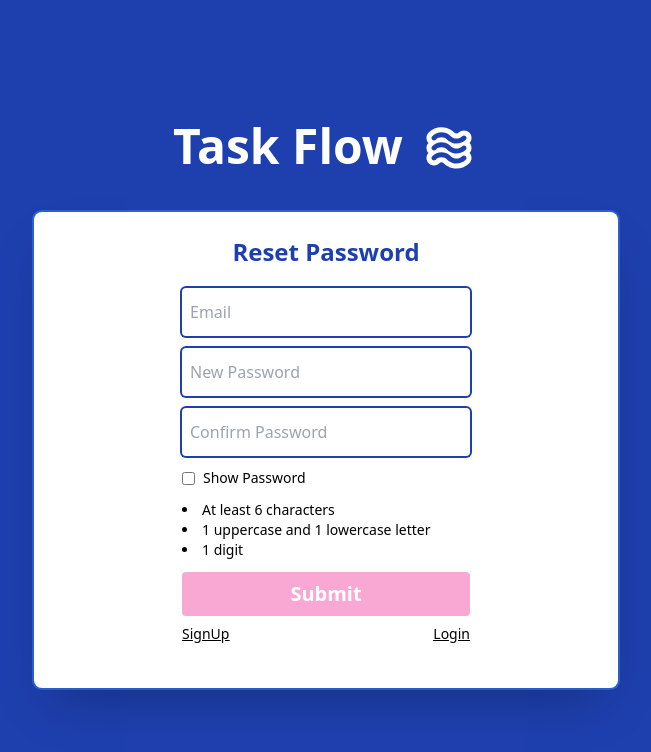
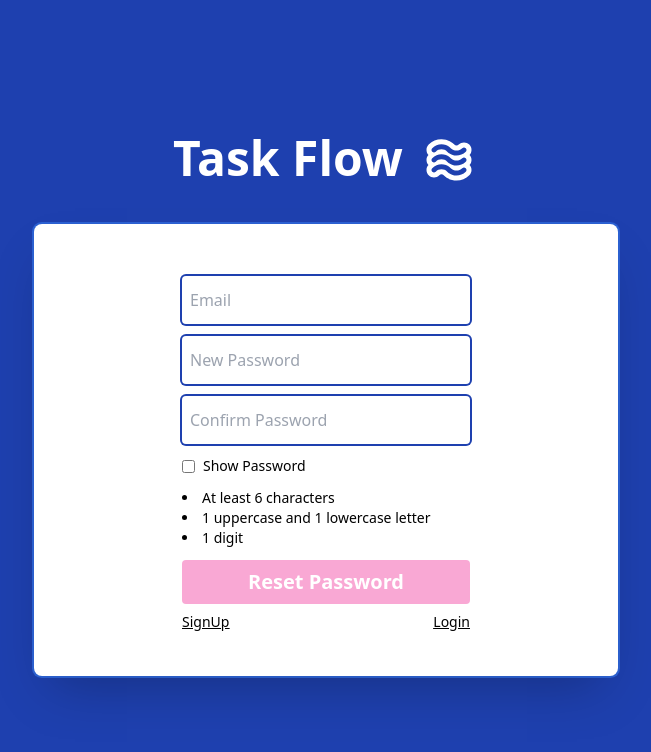
Before and after one commit to Saniusnain/Todo, a React (Vite) app: page /reset-password in a window 1280 px wide. Shown: the top 752 px of the page, without its empty margins (314-965 px from the left). Built offline with nearby package versions, Linux system fonts and the light colour scheme.

Commit message:
reset password route added

```diff
--- a/index.html
+++ b/index.html
@@ -5,7 +5,7 @@
   <meta charset="UTF-8" />
   <link rel="icon" type="image/svg+xml" href="/waves.svg" />
   <meta name="viewport" content="width=device-width, initial-scale=1.0" />
-  <title>Todo Flow
+  <title>Task Flow
   </title>
 </head>
 
--- a/src/components/Authenticate/ResetPassword.tsx
+++ b/src/components/Authenticate/ResetPassword.tsx
@@ -20,6 +20,8 @@ const ResetPassword = () => {
 
 	const resetStates = () => {
 		setEmail('');
+		setPassword('');
+		setConfirmPassword('');
 	};
 
 	const handleSubmit = async (e: FormEvent<HTMLFormElement>) => {
@@ -53,7 +55,7 @@ const ResetPassword = () => {
 				'http://localhost:5000/user/reset-password',
 				body
 			);
-			if (result && result.status === 200) {
+			if (result && result.status === 201) {
 				setLoading(false);
 				toast('🎉 Reset Successfully!', {
 					position: 'top-right',
@@ -84,11 +86,11 @@ const ResetPassword = () => {
 			<div>
 				<form
 					onSubmit={handleSubmit}
-					className='flex flex-col items-center justify-center max-sm:py-8 sm:pt-5 sm:pb-10 bg-white rounded shadow-2xl max-sm:w-72 sm:w-[36em] ring-2 ring-offset-4'
+					className='flex flex-col items-center justify-center max-sm:py-8 sm:pt-12 sm:pb-10 bg-white rounded shadow-2xl max-sm:w-72 sm:w-[36em] ring-2 ring-offset-4'
 				>
-					<h1 className='flex items-center justify-center mb-5 font-bold text-center text-blue-800 sm:text-2xl max-sm:flex-col sm:flex-row'>
+					{/* <h1 className='flex items-center justify-center mb-5 font-bold text-center text-blue-800 sm:text-2xl max-sm:flex-col sm:flex-row'>
 						Reset Password
-					</h1>
+					</h1> */}
 					<input
 						type='email'
 						placeholder='Email'
@@ -156,7 +158,7 @@ const ResetPassword = () => {
 
 					<Button
 						loading={loading}
-						text='Submit'
+						text='Reset Password'
 						links={[
 							{ link: '/signup', text: 'SignUp' },
 							{ link: '/login', text: 'Login' },
--- a/src/components/Authenticate/Signup.tsx
+++ b/src/components/Authenticate/Signup.tsx
@@ -183,7 +183,7 @@ const Signup = () => {
 
 					<Button
 						loading={loading}
-						text='Register'
+						text='SignUp'
 						links={[
 							{ link: '/login', text: 'Login' },
 							{ link: '/reset-password', text: 'Reset Password' },
```
